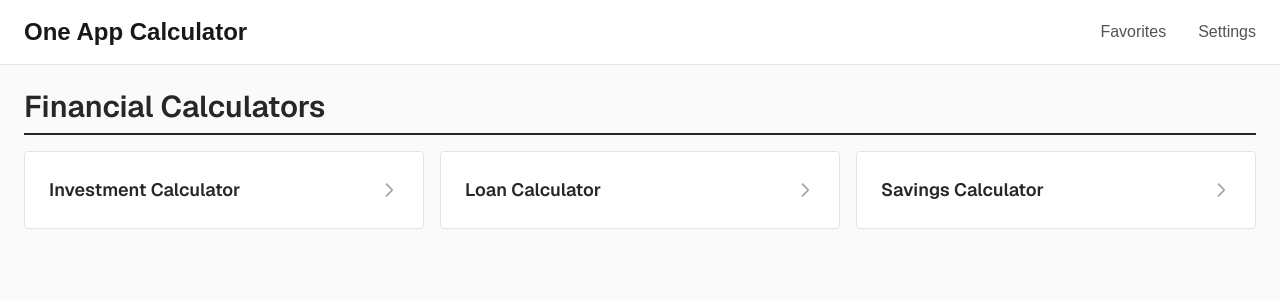
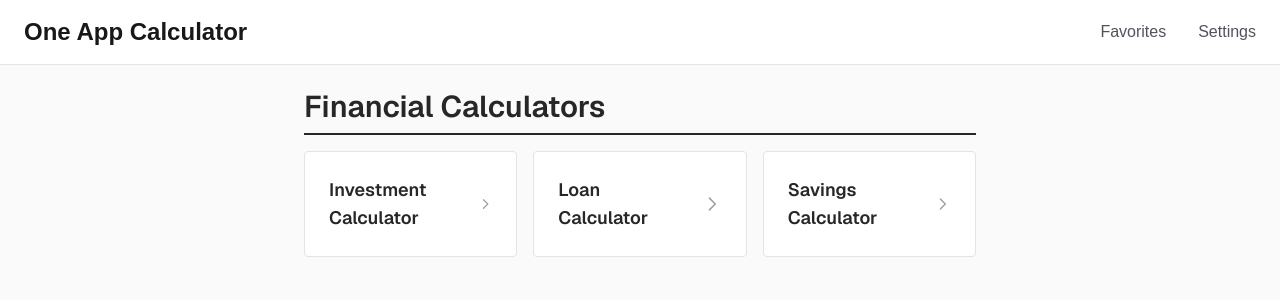
Before and after one commit to williamnkosi/calculator-app-web, a Next.js app: page / in a window 1280 px wide. Shown: the top 300 px of the page. Built offline with nearby package versions, Linux system fonts and the light colour scheme.

Commit message:
Added spacing on homepage

```diff
--- a/app/layout.tsx
+++ b/app/layout.tsx
@@ -29,7 +29,7 @@ export default function RootLayout({
         className={`${geistSans.variable} ${geistMono.variable} antialiased`}
       >
         <HeaderBar />
-        <div className="flex flex-col min-h-screen justify-items-start bg-zinc-50 font-sans p-6">
+        <div className="flex flex-col min-h-screen bg-zinc-50 font-sans p-6">
           {children}
         </div>
       </body>
--- a/app/page.tsx
+++ b/app/page.tsx
@@ -3,9 +3,8 @@ import SearchBar from "./components/search_bar";
 
 export default function Home() {
   return (
-    <div>
-      <div className="justify-center flex row ">{/* <SearchBar /> */}</div>
-
+    <div className="max-w-2xl mx-auto">
+      <div className="justify-center flex row  ">{/* <SearchBar /> */}</div>
       <div className="flex flex-col justify-start gap-4">
         <div className="border-b-2 border-zinc-800 pb-2">
           <h5 className="text-3xl font-semibold text-zinc-800">
```
